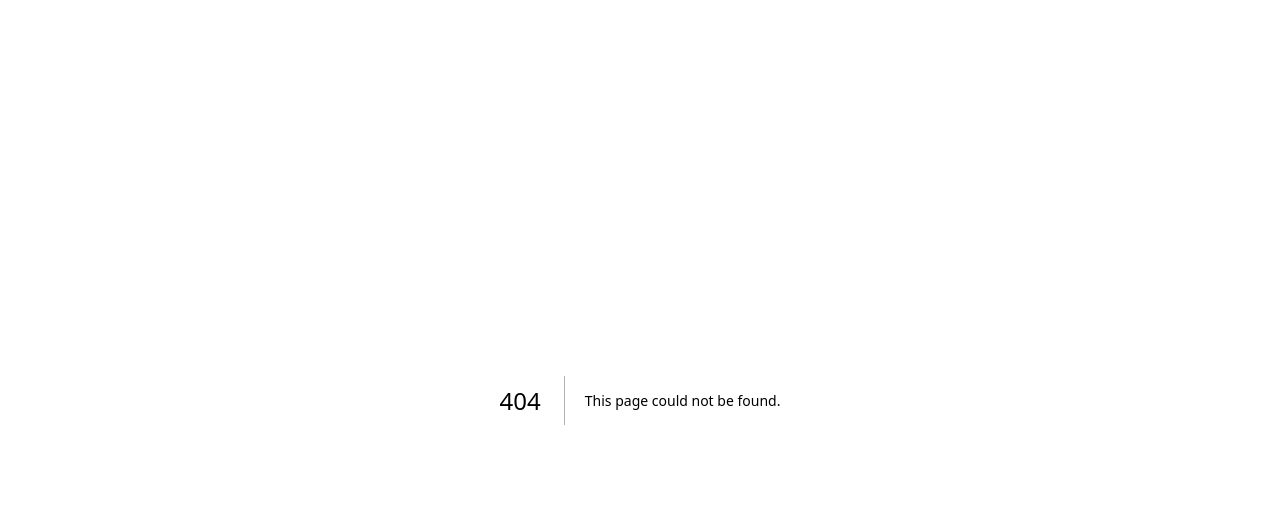
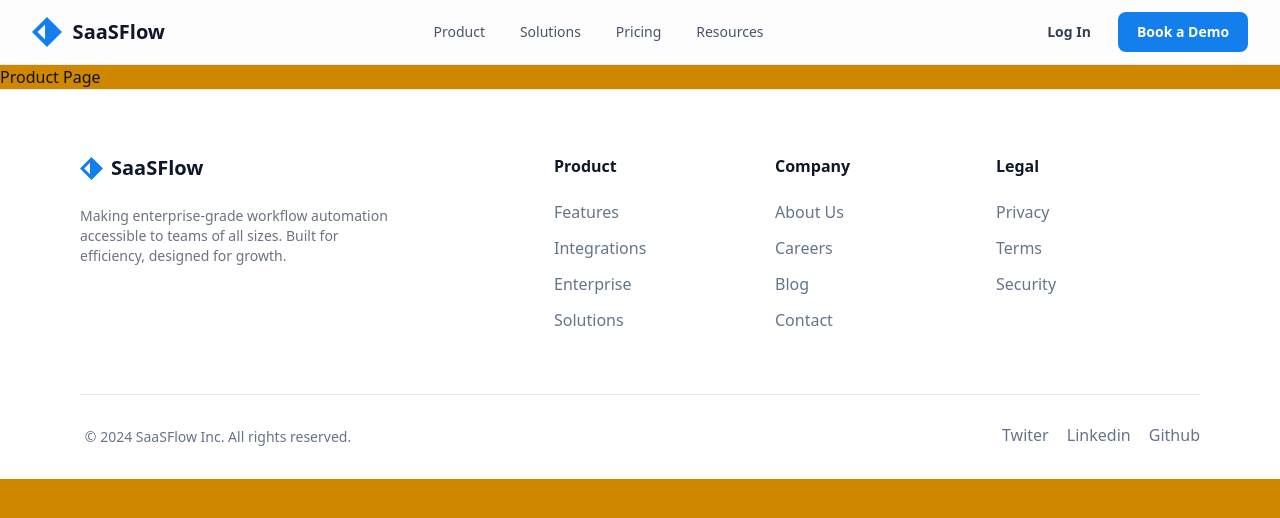
Before and after one commit to pan6603/my-company-site, a Next.js app: page /product in a window 1280 px wide. Before the commit this address had no page. Shown: the top 518 px of the page. Built offline with nearby package versions, Linux system fonts and the light colour scheme.

Commit message:
product 페이지 생성

```diff
--- /dev/null
+++ b/app/product/layout.tsx
@@ -0,0 +1,13 @@
+import Navbar from "@/components/layout/navbar/Navbar"
+import Footer from "@/components/layout/footer/Footer"
+
+
+export default function ProductLayout({ children }: { children: React.ReactNode }) {
+    return (
+        <div className="w-full max-w-[1440px] h-[5746px] bg-yellow-600">
+            <Navbar />
+            {children}
+            <Footer />
+        </div>
+    )
+}
--- /dev/null
+++ b/app/product/page.tsx
@@ -0,0 +1,11 @@
+
+
+
+
+export default function ProductPage() {
+    return (
+        <>
+            <h1>Product Page</h1>
+        </>
+    )
+}
```
